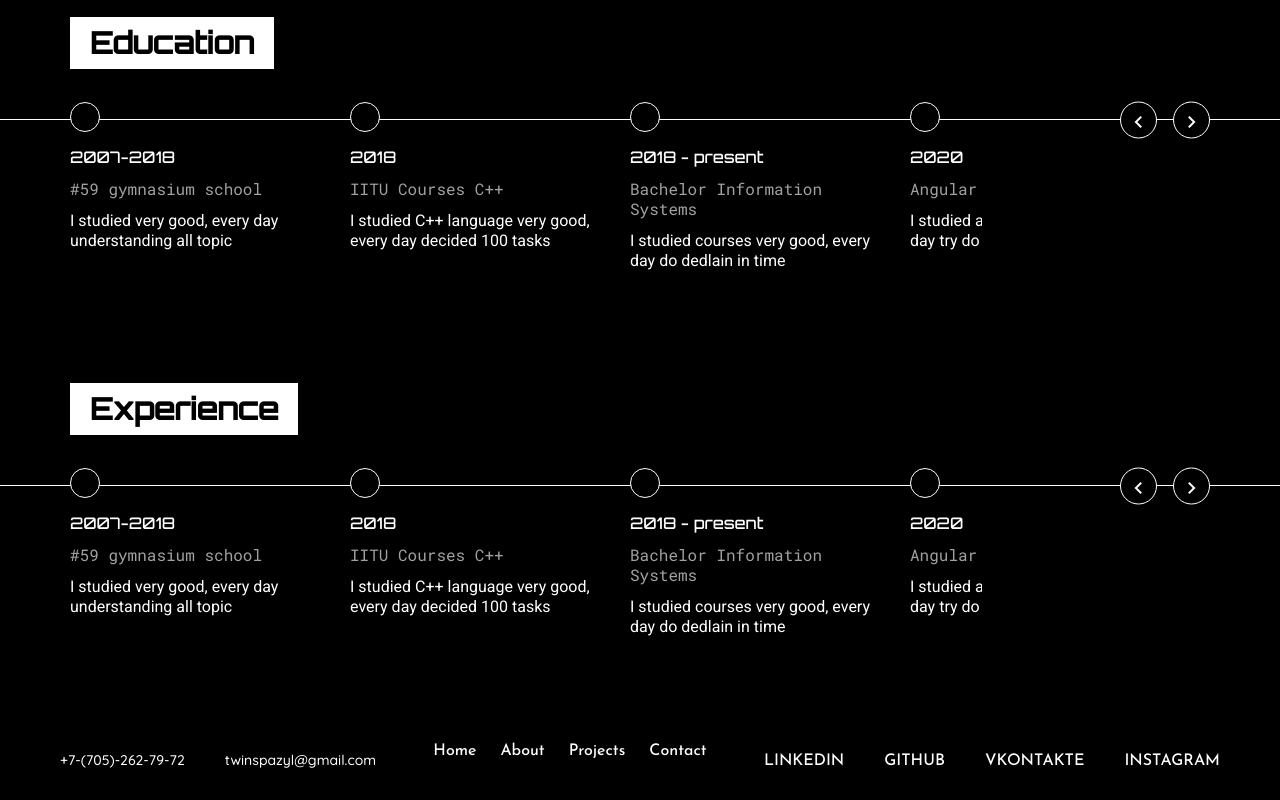
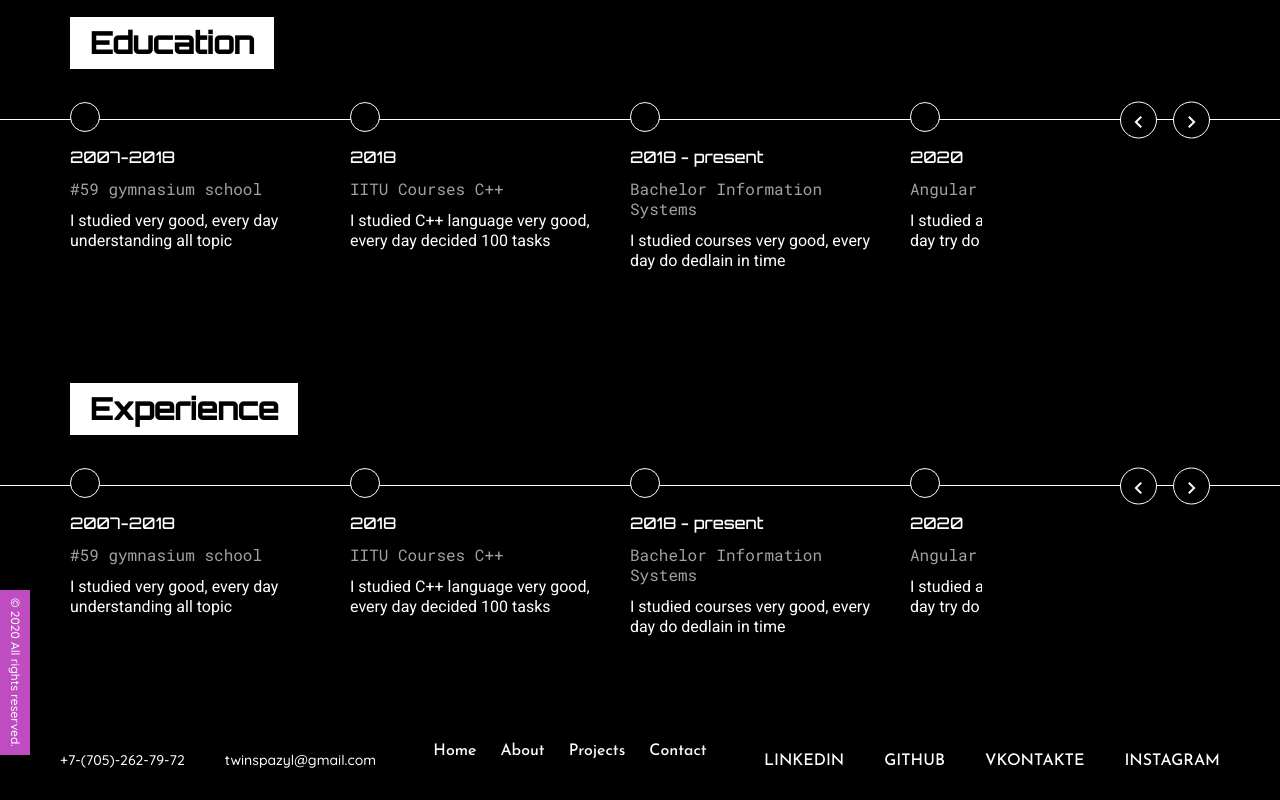
Before and after one commit to qiyal/portfolio, an Angular app: page /about in a window 1280 px wide. Shown: the part 1166-1966 px from the top of the page. Built offline with nearby package versions, Linux system fonts and the light colour scheme.

Commit message:
add copy-right element CSS and HTML code in Header component

```diff
--- a/src/app/core/shared/footer/footer.component.css
+++ b/src/app/core/shared/footer/footer.component.css
@@ -2,6 +2,7 @@ footer {
   width: 100%;
   box-sizing: border-box;
   padding: 0 40px 30px;
+  position: relative;
 }
 
 .flex-block {
@@ -9,7 +10,6 @@ footer {
   justify-content: space-between;
   align-items: center;
   box-sizing: border-box;
-  /*border: 1px solid red;*/
 }
 
 a {
@@ -19,7 +19,6 @@ a {
 
 .info-block, .link-block, .soc-block {
   box-sizing: border-box;
-  /*border: 1px solid green;*/
 }
 
 .link-block {
@@ -47,3 +46,20 @@ a {
   margin: 0 20px;
   cursor: pointer;
 }
+
+.copy-right-box {
+  position: absolute;
+  left: 0;
+  bottom: 210px;
+  height: 30px;
+  background-color: #BF4DC1;
+  font-family: 'Quicksand', sans-serif;
+  box-sizing: border-box;
+  display: flex;
+  align-items: center;
+  text-align: center;
+  padding: 0 8px;
+  font-size: 12px;
+  transform: rotate(90deg);
+  transform-origin: left bottom;
+}
--- a/src/app/core/shared/footer/footer.component.html
+++ b/src/app/core/shared/footer/footer.component.html
@@ -19,4 +19,7 @@
       <a href="#">INSTAGRAM</a>
     </div>
   </div>
+  <div class="copy-right-box">
+    © 2020 All rights reserved.
+  </div>
 </footer>
```
